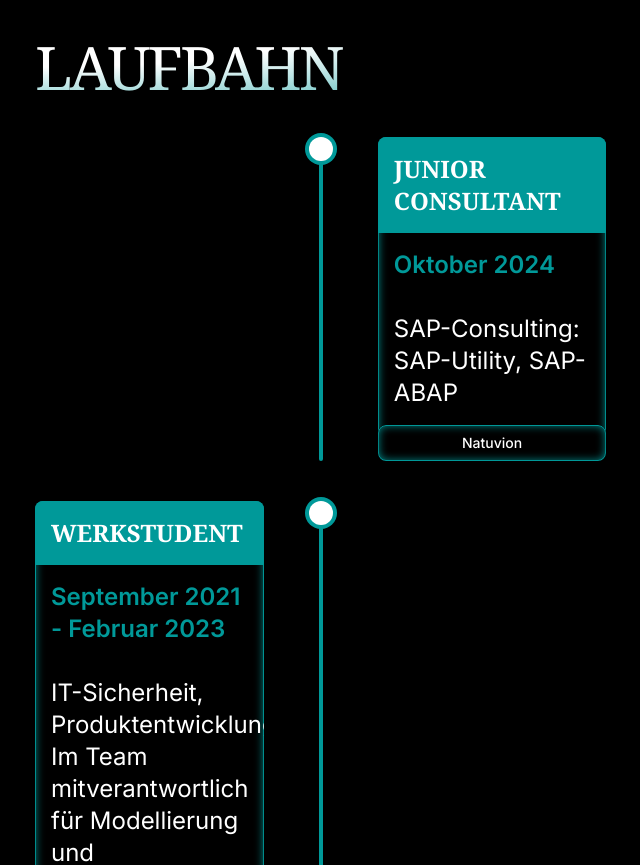
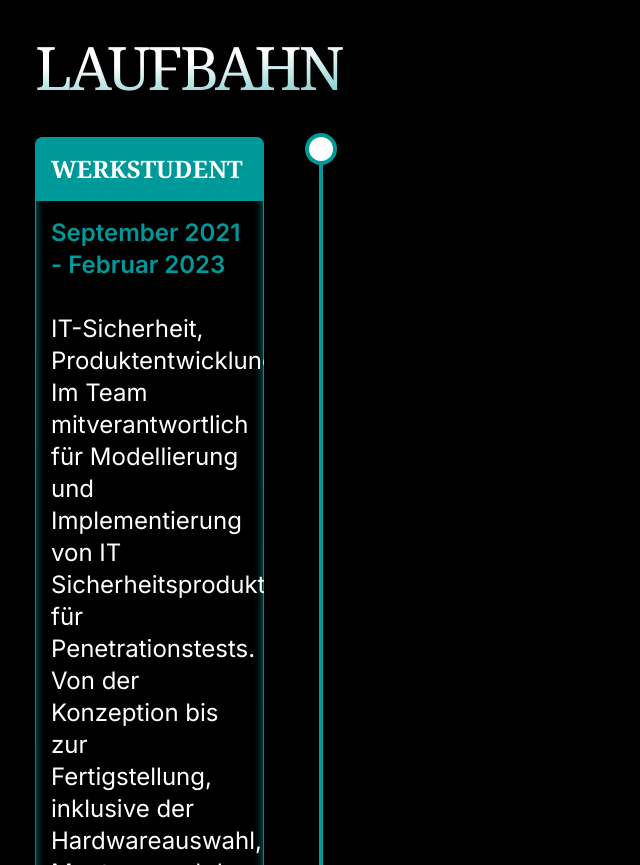
Before and after one commit to AAChizari/aacPortfolio, a Next.js app: page /about in a window 1280 px wide. Shown: the part 1880-2745 px from the top of the page, without its empty margins (45-685 px from the left). Built offline with nearby package versions, Linux system fonts and the light colour scheme.

Commit message:
Platzerhalterbox entfernt

```diff
--- a/src/sections/sectionsAbout/Hero.tsx
+++ b/src/sections/sectionsAbout/Hero.tsx
@@ -223,40 +223,6 @@ const AboutPage = () => {
                 {/* EXPERIENCE LIST ITEM */}
                 <div className="flex flex-col md:flex-row justify-between min-h-[20rem] md:h-auto">
                   {/* LEFT */}
-                  <div className="w-full md:w-2/5"></div>
-                  {/* CENTER */}
-                  <div className="hidden md:flex w-1/5 justify-center">
-                    {/* LINE */}
-                    <div className="w-1 h-full bg-[#009999] rounded relative">
-                      {/* LINE CIRCLE */}
-                      <div className="absolute w-6 h-6 rounded-full ring-4 ring-[#009999] bg-white -left-2.5"></div>
-                    </div>
-                  </div>
-                  {/* RIGHT */}
-                  <FrameEffect className="w-full md:w-2/5 mb-4 md:mb-0">
-                    <div className="flex flex-col h-full">
-                      {/* JOB TITLE */}
-                      <div className="bg-[#009999] p-4 font-semibold font-serif rounded-t-lg text-2xl">
-                        JUNIOR CONSULTANT
-                      </div>
-                      {/* JOB DATE */}
-                      <div className="p-4 text-[#009999] text-2xl font-semibold">
-                        Oktober 2024
-                      </div>
-                      {/* JOB DESC */}
-                      <div className="p-4 text-2xl flex-grow">
-                        SAP-Consulting: SAP-Utility, SAP-ABAP
-                      </div>
-
-                      {/* JOB COMPANY */}
-                      <ButtonSkill>Natuvion</ButtonSkill>
-                    </div>
-                  </FrameEffect>
-                </div>
-
-                {/* EXPERIENCE LIST ITEM */}
-                <div className="flex flex-col md:flex-row justify-between min-h-[20rem] md:h-auto">
-                  {/* LEFT */}
                   <FrameEffect className="w-full md:w-2/5 mb-4 md:mb-0">
                     <div className="flex flex-col h-full">
                       {/* JOB TITLE */}
```
